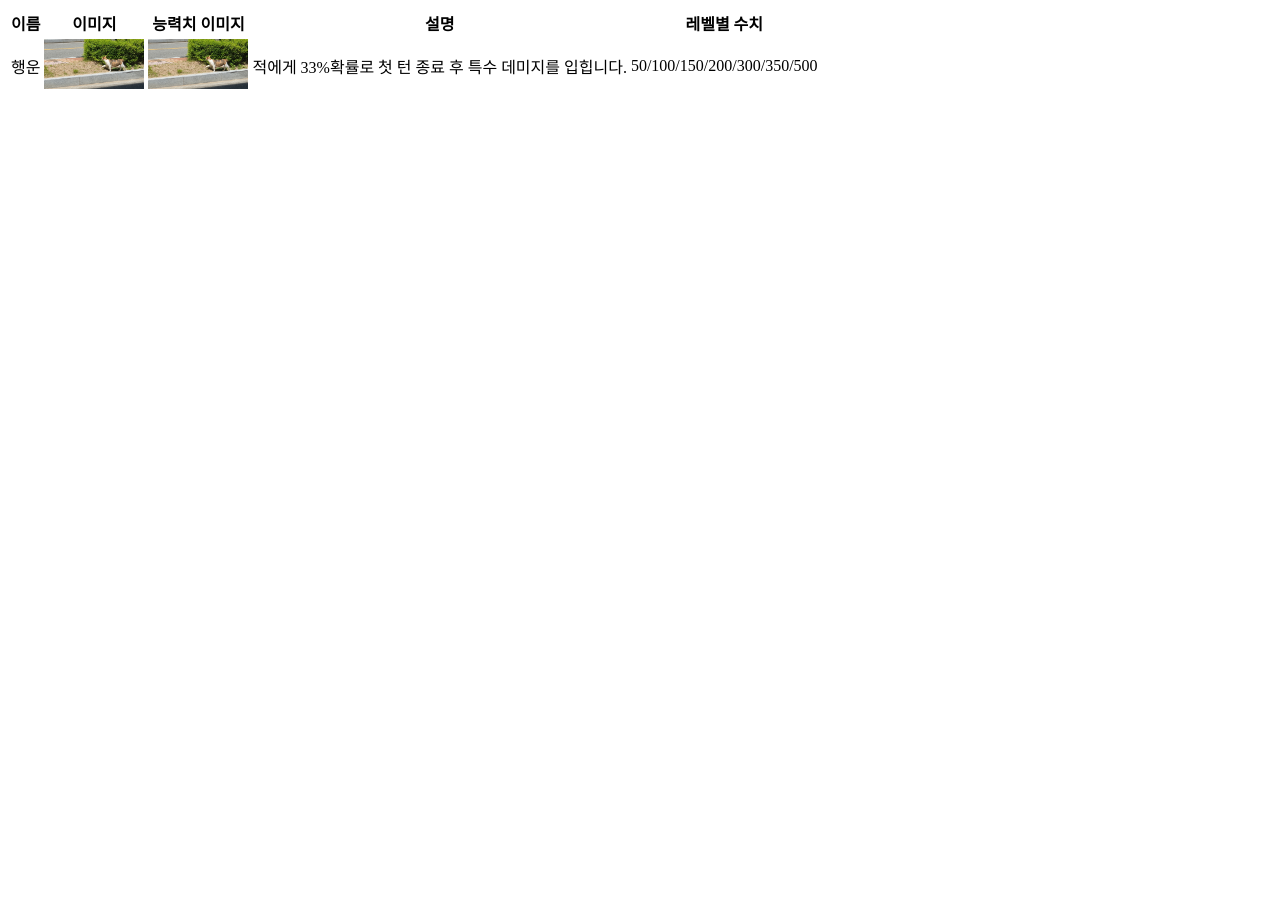
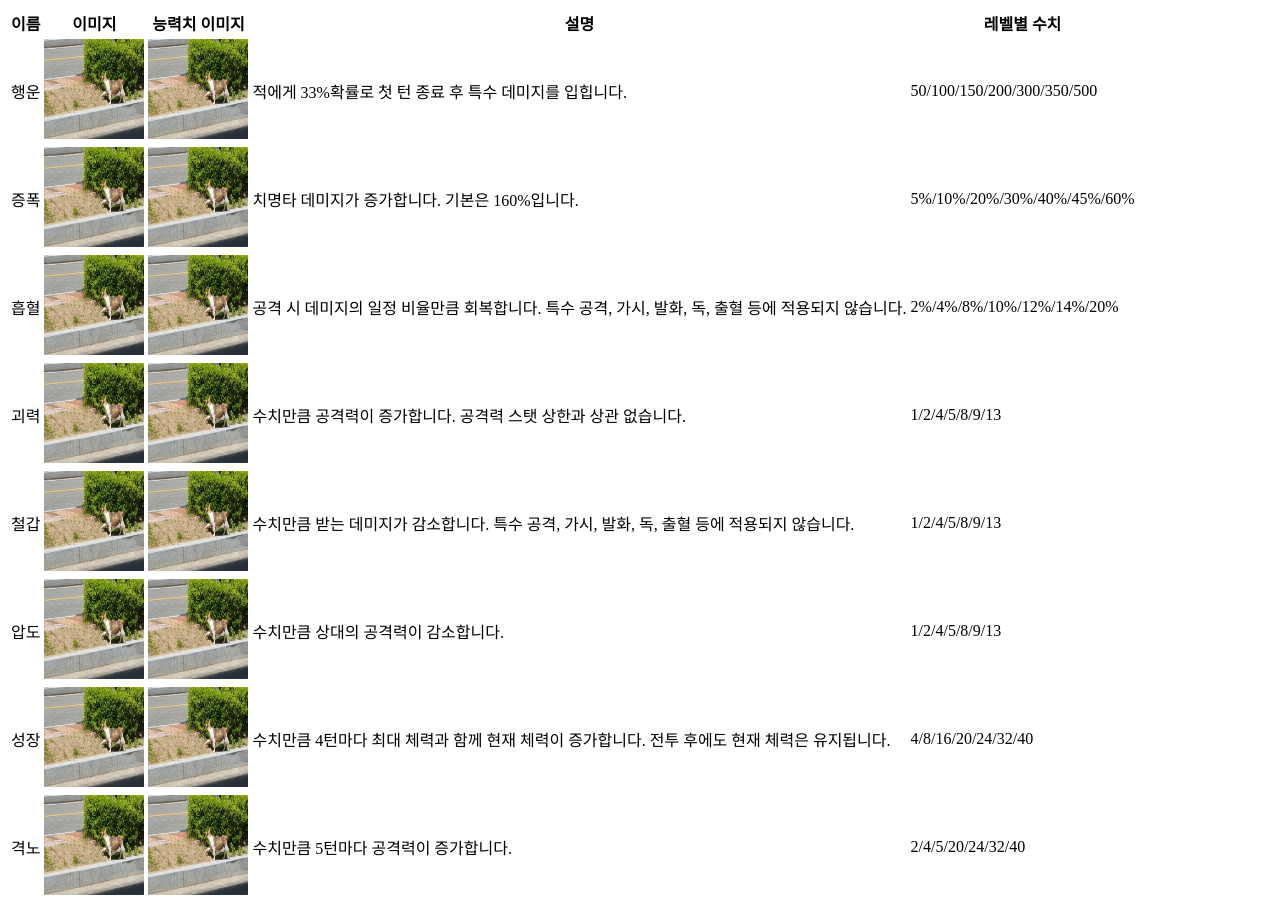
Before and after one commit to Junseo-Yi/The_Tower_Of_Winter, a plain HTML site: page skill_doc.html in a window 1280 px wide. Before the commit the page ends 800 px from the top, so only its background shows below. Drawn offline with Linux system fonts and the light colour scheme.

Commit message:
내용 조금 추가

```diff
--- a/skill_doc.html
+++ b/skill_doc.html
@@ -14,109 +14,61 @@
     </tr>
     <tr>
       <td>행운</td>
-      <td><img src = "./cat1.jpg" width = "100px" height = "50px" /></td>
-      <td><img src = "./cat1.jpg" width = "100px" height = "50px" /></td>
+      <td><img src = "./cat1.jpg" width = "100px" height = "100px" /></td>
+      <td><img src = "./cat1.jpg" width = "100px" height = "100px" /></td>
       <td>적에게 33%확률로 첫 턴 종료 후 특수 데미지를 입힙니다.</td>
       <td>50/100/150/200/300/350/500</td>
     </tr>
     <tr>
-      <td></td>
-      <td></td>
-      <td></td>
-      <td></td>
-      <td></td>
+      <td>증폭</td>
+      <td><img src = "./cat1.jpg" width = "100px" height = "100px" /></td>
+      <td><img src = "./cat1.jpg" width = "100px" height = "100px" /></td>
+      <td>치명타 데미지가 증가합니다. 기본은 160%입니다.</td>
+      <td>5%/10%/20%/30%/40%/45%/60%</td>
     </tr>
     <tr>
-      <td></td>
-      <td></td>
-      <td></td>
-      <td></td>
-      <td></td>
+      <td>흡혈</td>
+      <td><img src = "./cat1.jpg" width = "100px" height = "100px" /></td>
+      <td><img src = "./cat1.jpg" width = "100px" height = "100px" /></td>
+      <td>공격 시 데미지의 일정 비율만큼 회복합니다. 특수 공격, 가시, 발화, 독, 출혈 등에 적용되지 않습니다.</td>
+      <td>2%/4%/8%/10%/12%/14%/20%</td>
     </tr>
     <tr>
-      <td></td>
-      <td></td>
-      <td></td>
-      <td></td>
-      <td></td>
+      <td>괴력</td>
+      <td><img src = "./cat1.jpg" width = "100px" height = "100px" /></td>
+      <td><img src = "./cat1.jpg" width = "100px" height = "100px" /></td>
+      <td>수치만큼 공격력이 증가합니다. 공격력 스탯 상한과 상관 없습니다.</td>
+      <td>1/2/4/5/8/9/13</td>
     </tr>
     <tr>
-      <td></td>
-      <td></td>
-      <td></td>
-      <td></td>
-      <td></td>
+      <td>철갑</td>
+      <td><img src = "./cat1.jpg" width = "100px" height = "100px" /></td>
+      <td><img src = "./cat1.jpg" width = "100px" height = "100px" /></td>
+      <td>수치만큼 받는 데미지가 감소합니다. 특수 공격, 가시, 발화, 독, 출혈 등에 적용되지 않습니다.</td>
+      <td>1/2/4/5/8/9/13</td>
     </tr>
     <tr>
-      <td></td>
-      <td></td>
-      <td></td>
-      <td></td>
-      <td></td>
+      <td>압도</td>
+      <td><img src = "./cat1.jpg" width = "100px" height = "100px" /></td>
+      <td><img src = "./cat1.jpg" width = "100px" height = "100px" /></td>
+      <td>수치만큼 상대의 공격력이 감소합니다.</td>
+      <td>1/2/4/5/8/9/13</td>
     </tr>
     <tr>
-      <td></td>
-      <td></td>
-      <td></td>
-      <td></td>
-      <td></td>
+      <td>성장</td>
+      <td><img src = "./cat1.jpg" width = "100px" height = "100px" /></td>
+      <td><img src = "./cat1.jpg" width = "100px" height = "100px" /></td>
+      <td>수치만큼 4턴마다 최대 체력과 함께 현재 체력이 증가합니다. 전투 후에도 현재 체력은 유지됩니다.</td>
+      <td>4/8/16/20/24/32/40</td>
     </tr>
     <tr>
-      <td></td>
-      <td></td>
-      <td></td>
-      <td></td>
-      <td></td>
+      <td>격노</td>
+      <td><img src = "./cat1.jpg" width = "100px" height = "100px" /></td>
+      <td><img src = "./cat1.jpg" width = "100px" height = "100px" /></td>
+      <td>수치만큼 5턴마다 공격력이 증가합니다.</td>
+      <td>2/4/5/20/24/32/40</td>
     </tr>
-    <tr>
-      <td></td>
-      <td></td>
-      <td></td>
-      <td></td>
-      <td></td>
-    </tr>
-    <tr>
-      <td></td>
-      <td></td>
-      <td></td>
-      <td></td>
-      <td></td>
-    </tr>
-    <tr>
-      <td></td>
-      <td></td>
-      <td></td>
-      <td></td>
-      <td></td>
-    </tr>
-    <tr>
-      <td></td>
-      <td></td>
-      <td></td>
-      <td></td>
-      <td></td>
-    </tr>
-    <tr>
-      <td></td>
-      <td></td>
-      <td></td>
-      <td></td>
-      <td></td>
-    </tr>
-    <tr>
-      <td></td>
-      <td></td>
-      <td></td>
-      <td></td>
-      <td></td>
-    </tr>
-    <tr>
-      <td></td>
-      <td></td>
-      <td></td>
-      <td></td>
-      <td></td>
-    </tr>
+
   </table>
 </body>
 </html>
--- a/stylesheet_skill.css
+++ b/stylesheet_skill.css
@@ -7,7 +7,6 @@
       height: 50px;
       text-align: center;
       border: 1px solid #000;
-
       vertical-align: middle;   /* 가운데 */
     }
   </style>
```
